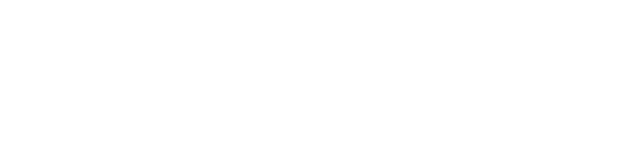
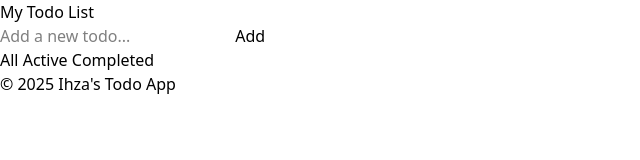
Before and after one commit to muhammadihza/CodingCamp-13Oct2025-ihza, a plain HTML site: page index.html in a window 1280 px wide. Shown: the whole page, without its empty margins (0-640 px from the left). Drawn offline with nearby package versions, Linux system fonts and the light colour scheme.

Commit message:
Publish Branch

```diff
--- a/index.html
+++ b/index.html
@@ -3,16 +3,44 @@
 <head>
     <meta charset="UTF-8">
     <meta name="viewport" content="width=device-width, initial-scale=1.0">
-    <title>Document</title>
+    <title>Todo List - Ihza</title>
 
 
     <link rel="stylesheet" href="css/style.css">
+    <script src="https://cdn.jsdelivr.net/npm/@tailwindcss/browser@4"></script>
 </head>
 
 <body>
-    <headear></headear>
-    <main></main>
-    <footer></footer>
+    <headear>
+        <h1>My Todo List</h1>
+    </headear>
+
+    <main>
+        <section class="input-section">
+            <input type="text" id="todo-input" placeholder="Add a new todo...">
+            <button id="add-button">Add</button>
+        </section>
+
+        <section class="filter-section">
+            <button id="filter-all" class="filter-button active">All</button>
+            <button id="filter-active" class="filter-button">Active</button>
+            <button id="filter-completed" class="filter-button">Completed</button>
+        </section>
+
+        <section date>
+
+        <section class="todo-list-section">
+            <ul id="todo-list">
+                <!-- Todo items will be dynamically added here -->
+            </ul>
+        </section>
+
+
+    </main>
+
+    <footer>
+        <p>&copy; 2025 Ihza's Todo App</p>
+    </footer>
 
 
 
--- a/js/script.js
+++ b/js/script.js
@@ -0,0 +1 @@
+console.log("Hello, World!");
```
